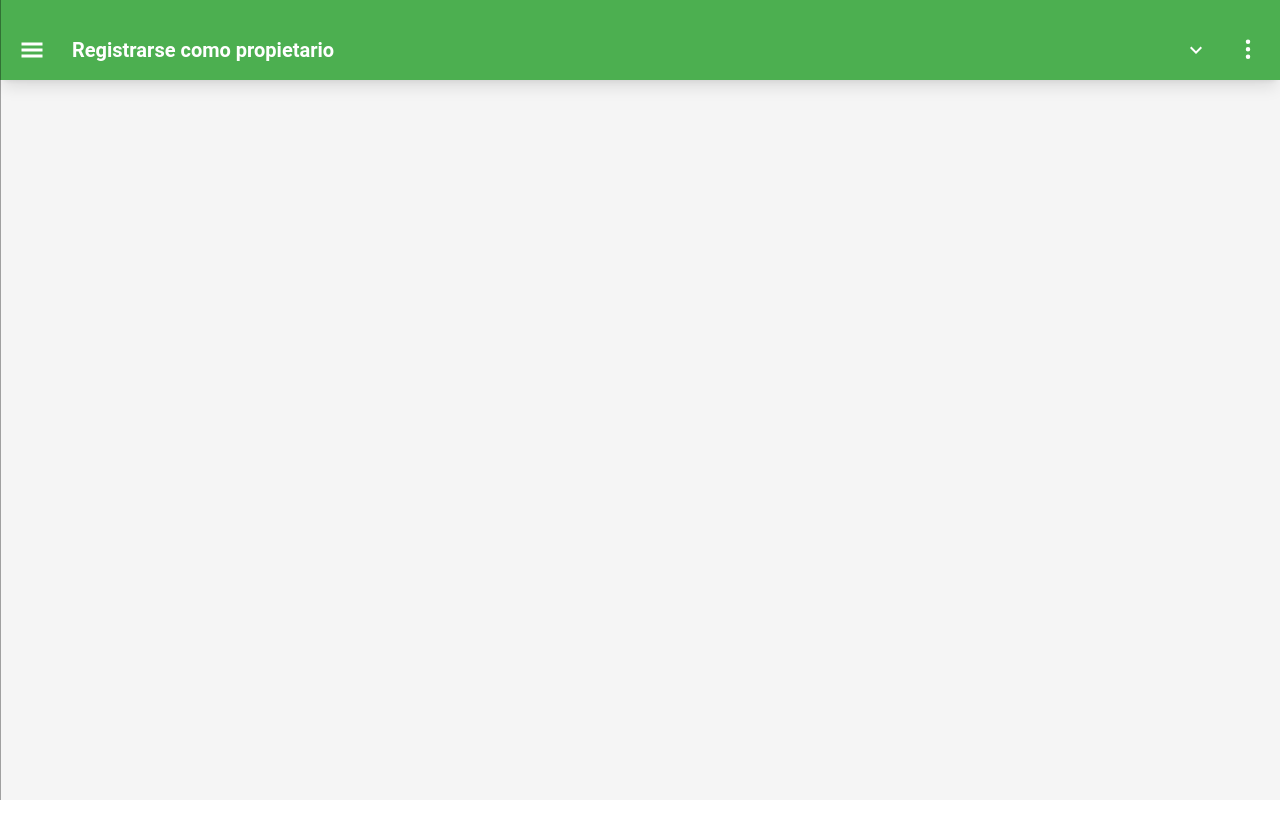
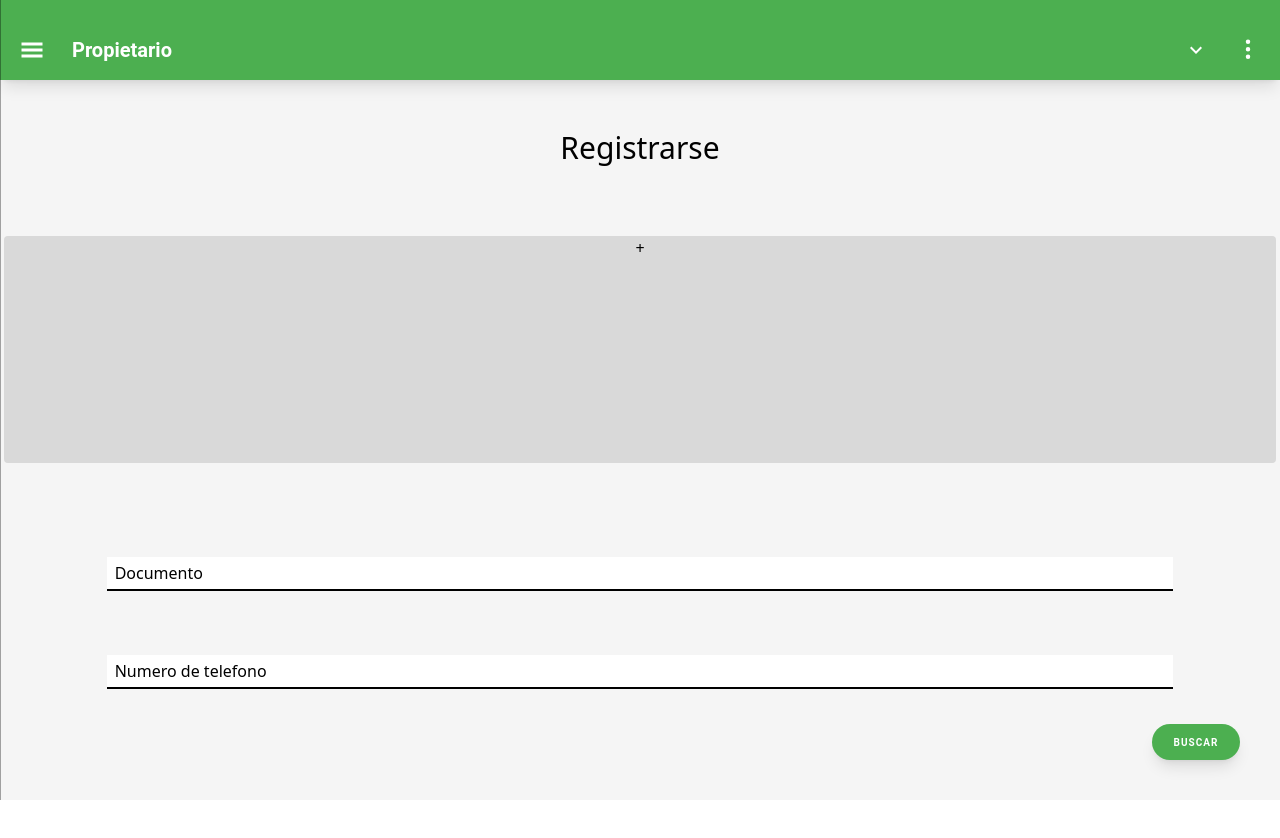
Before and after one commit to No-Country/c10-39-ft-nest-react, a React (Vite) app in the folder client/: page /propietarios/registrarse in a window 1280 px wide. Shown: the top 838 px of the page. Built offline with nearby package versions, Linux system fonts and the light colour scheme; no server answers.

Commit message:
feat: view owner register

```diff
--- a/client/src/Components/SportCard.tsx
+++ b/client/src/Components/SportCard.tsx
@@ -1,6 +1,6 @@
-import { FC } from "react";
-import PrimaryButton from "./PrimaryButton";
-import { useNavigate, useParams } from "react-router-dom";
+import { FC } from 'react';
+import PrimaryButton from './PrimaryButton';
+import { useNavigate, useParams } from 'react-router-dom';
 
 type props = {
   children?: React.ReactNode;
@@ -12,17 +12,15 @@ const SportCard: FC<props> = ({ children, title, bgImage }) => {
   const navigate = useNavigate();
 
   const handleClick = () => {
-    console.log("click");
+    console.log('click');
     navigate(`/reservas/tenis`);
   };
   return (
     <div
-      className={`mx-1 my-[70px] relative rounded-t bg-opacity-10 h-[220px]
+      className={`mx-1 my-[70px] relative rounded bg-opacity-10 h-[220px]
       bg-[url('https://www.rere.jp/beginners/uploads/2019/09/i-471621500-3-1024x667.jpg')]  flex items-center justify-center`}
     >
-      <div className="font-segoeScript font-bold text-6xl text-center">
-        {title}
-      </div>
+      <div className="font-segoeScript font-bold text-6xl text-center">{title}</div>
       <div className="absolute bottom-4 right-4">
         <PrimaryButton text="IR" onClick={handleClick}></PrimaryButton>
       </div>
--- a/client/src/Pages/OwnerRegister.tsx
+++ b/client/src/Pages/OwnerRegister.tsx
@@ -1,10 +1,22 @@
-import { FC } from "react";
-import Layout from "../Components/Layout";
+import { FC } from 'react';
+import Layout from '../Components/Layout';
+import PrimaryButton from '../Components/PrimaryButton';
+import Input from '../Components/Input';
 
 const OwnerRegister: FC = () => {
   return (
-    <Layout title="Registrarse como propietario">
-      <div></div>
+    <Layout title="Propietario">
+      <h2 className="text-center text-3xl mt-[50px]">Registrarse</h2>
+      <div className="bg-[#D9D9D9] cursor-pointer mx-1 my-[70px] relative rounded h-[227px] text-center ">
+        +
+      </div>
+      <div className="flex flex-col w-full items-center gap-10">
+        <Input type="text" label="Documento" state="" setState={() => {}} />
+        <Input type="text" label="Numero de telefono" state="" setState={() => {}} />
+      </div>
+      <div className="absolute bottom-10 right-10">
+        <PrimaryButton text="BUSCAR" />
+      </div>
     </Layout>
   );
 };
```
Also changed, not shown: client/src/Components/Input.tsx (+5 -7 lines).
